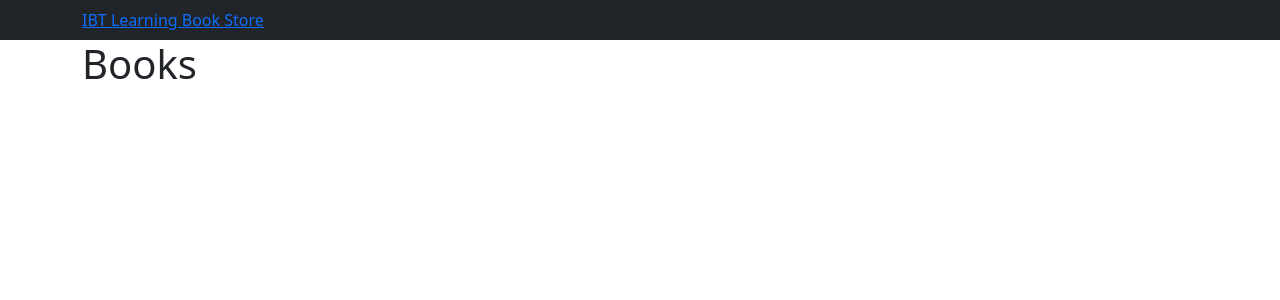
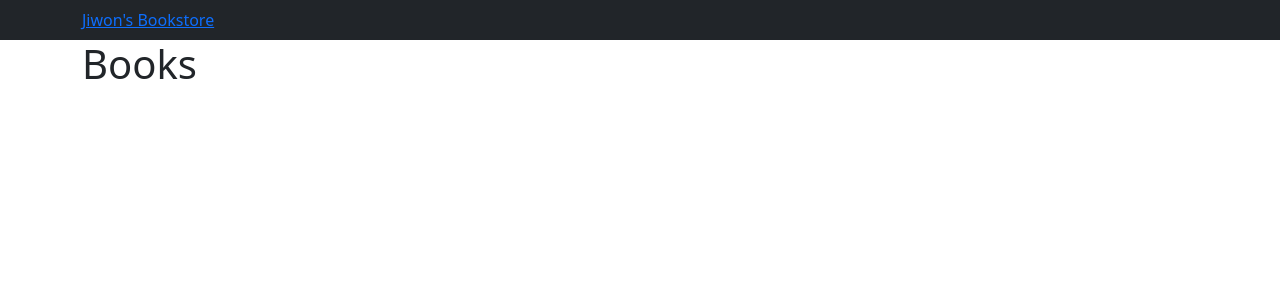
Before and after one commit to jshim0209/django-book-store-ibt, a Django app: page / in a window 1280 px wide. Shown: the top 300 px of the page. Run offline with Django 3.2, Linux system fonts and the light colour scheme; data that the repository does not hold is empty.

Commit message:
changed title

```diff
--- a/books/templates/books/base.html
+++ b/books/templates/books/base.html
@@ -42,7 +42,7 @@
       <div class="container">
         <!-- <a class="navbar-brand ml-4 mr-4" href="{% url 'home' %}"><b>Voixla</b></a> ORIGINAL  -->
         <a class="ml-4 mr-4" href="{% url 'home' %}" class="navbar-brand">
-          IBT Learning Book Store
+          Jiwon's Bookstore
         </a>
         <button
           class="navbar-toggler"
@@ -63,8 +63,7 @@
           </ul>
           <!-- Navbar links (left-justified) -->
           <span class="ml-auto navbar-text"></span>
-          <ul class="navbar-nav mr-0">
-          </ul>
+          <ul class="navbar-nav mr-0"></ul>
         </div>
       </div>
     </nav>
@@ -72,8 +71,7 @@
     <footer class="page-footer font-small fixed-bottom py-0">
       <div></div>
       <div class="small-print fixed-bottom">
-        <div class="container">
-        </div>
+        <div class="container"></div>
       </div>
     </footer>
     {% block jsfiles %}
```
